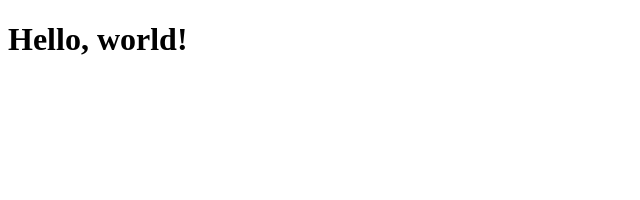
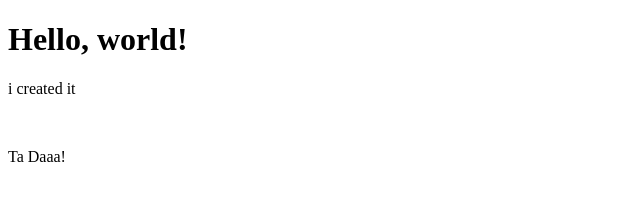
Before and after one commit to Soumya1503/lecture0, a plain HTML site: page index.html in a window 1280 px wide. Shown: the whole page, without its empty margins (0-640 px from the left). Drawn offline with Linux system fonts and the light colour scheme.

Commit message:
Update index.html

```diff
--- a/index.html
+++ b/index.html
@@ -5,5 +5,6 @@
     </head>
     <body>
         <h1>Hello, world!</h1>
+        <p>i created it </p><br><p>Ta Daaa!</p>
     </body>
 </html>
```
